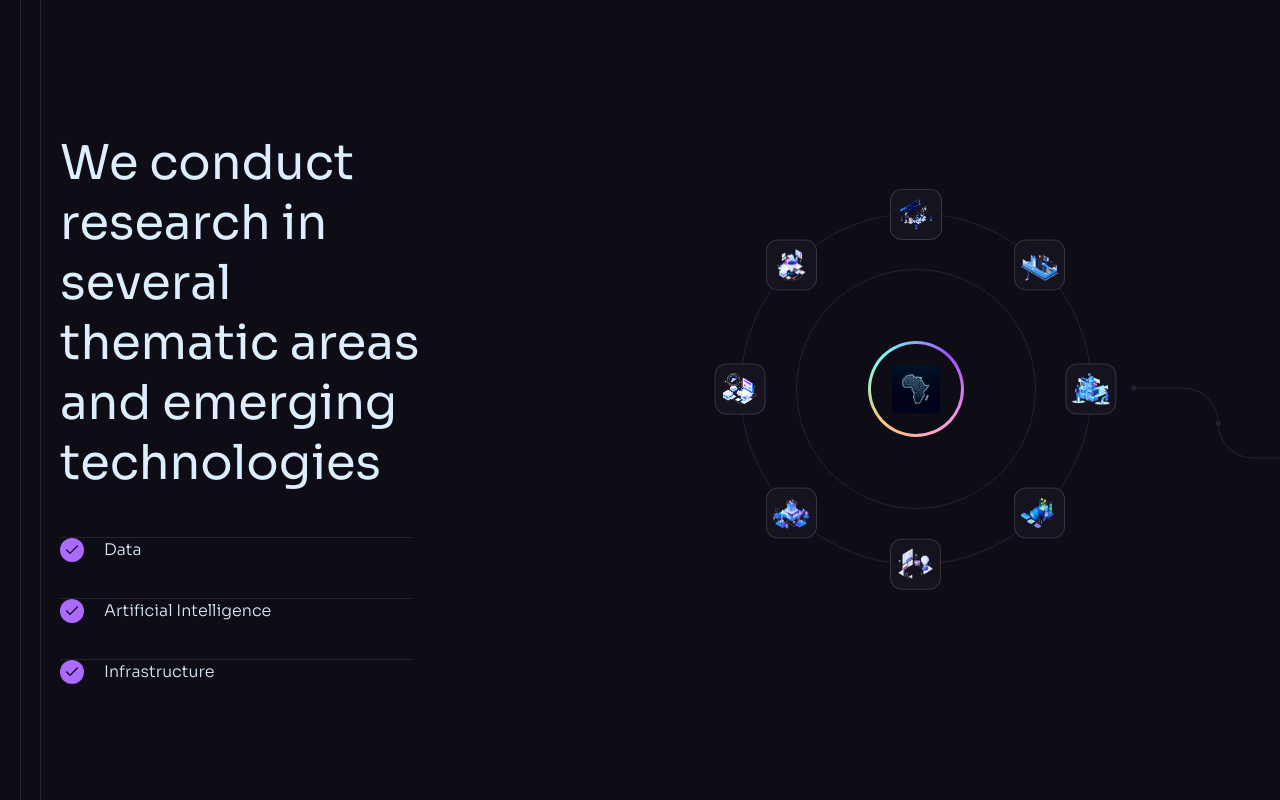
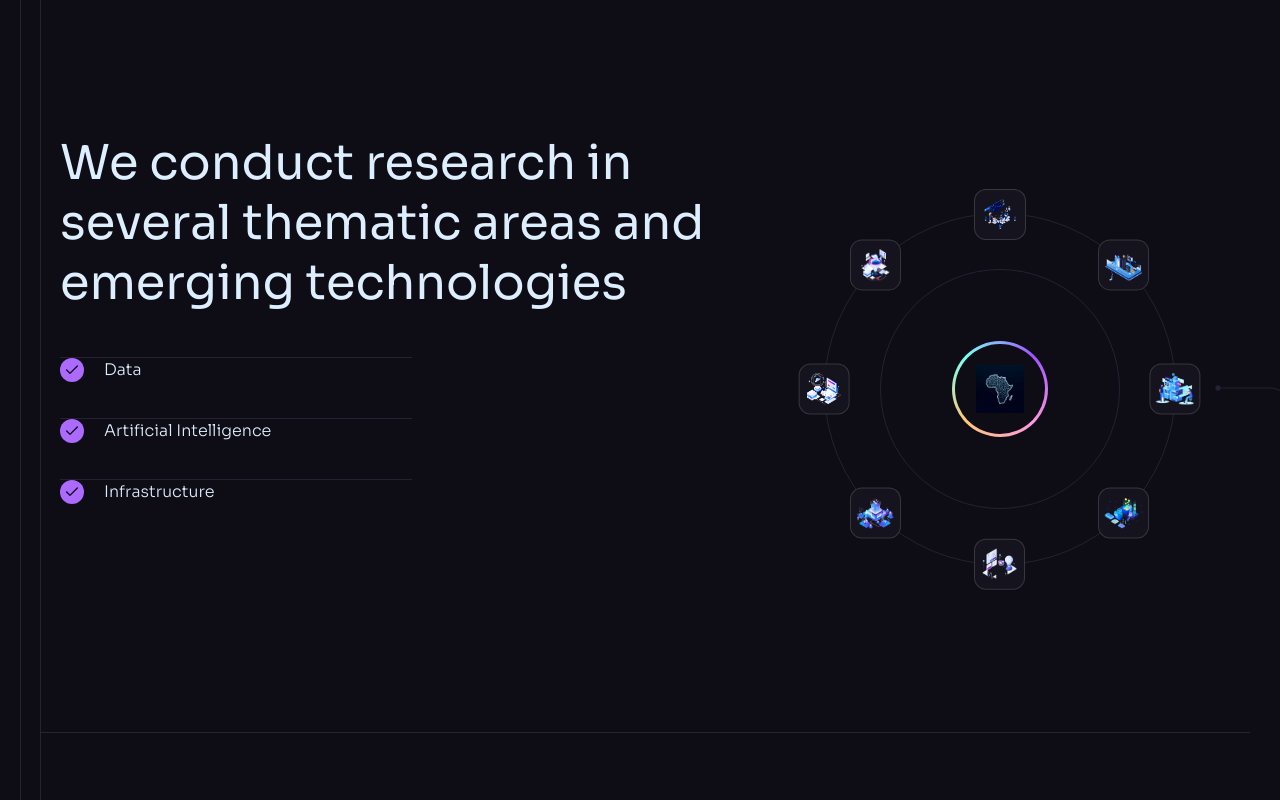
Before and after one commit to Datawise-Africa/datawise_frontend, a React (Vite) app: page / in a window 1280 px wide. Shown: the part 1360-2160 px from the top of the page. Built offline with nearby package versions, Linux system fonts and the light colour scheme.

Commit message:
Modified our services section

```diff
--- a/src/components/OurServices.jsx
+++ b/src/components/OurServices.jsx
@@ -10,7 +10,7 @@
   return (
     <Section crosses>
       <div className="container lg:flex">
-        <div className="max-w-[25rem]">
+        <div className="max-w-[45rem]">
           <h2 className="h2 mb-4 md:mb-8">We conduct research in several thematic areas and emerging technologies</h2>
 
           <ul className="max-w-[22rem] mb-10 md:mb-14">
```
